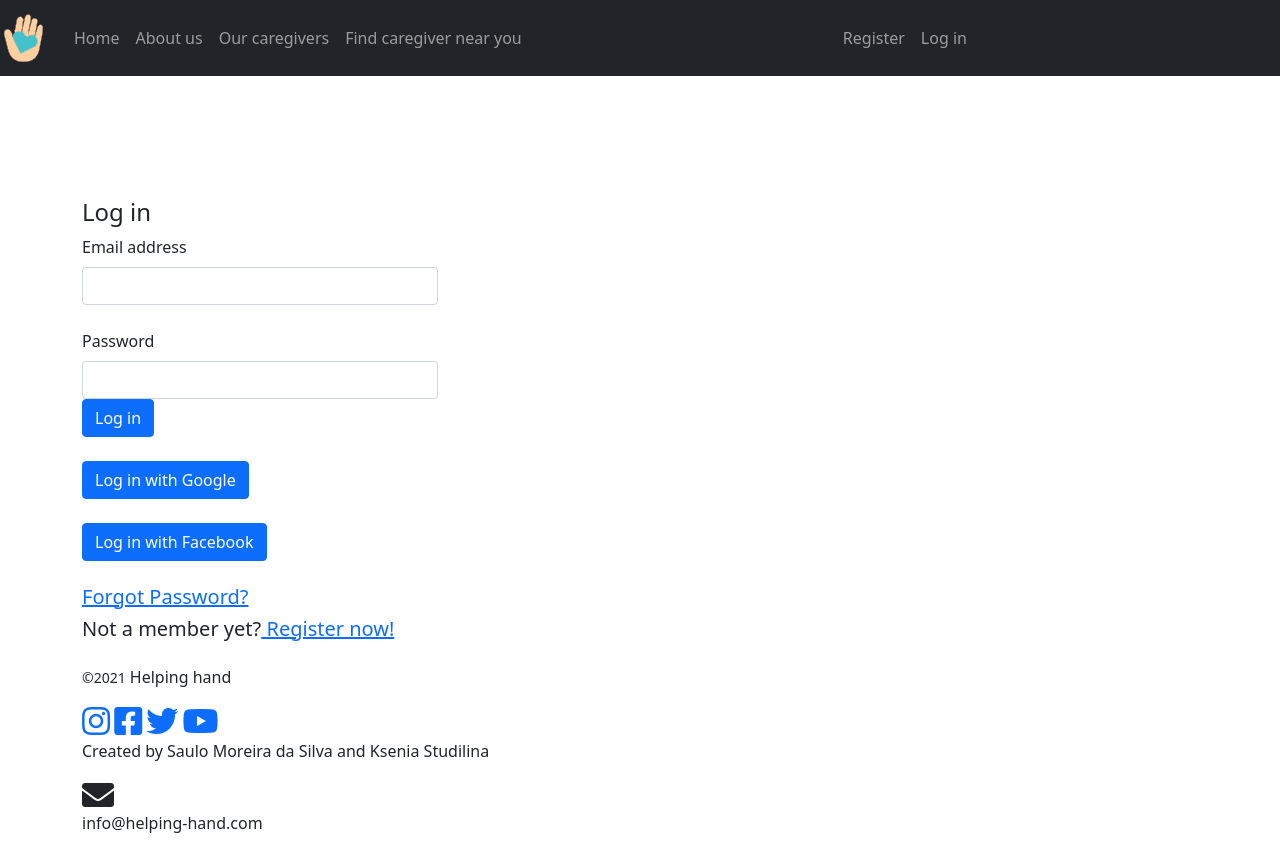
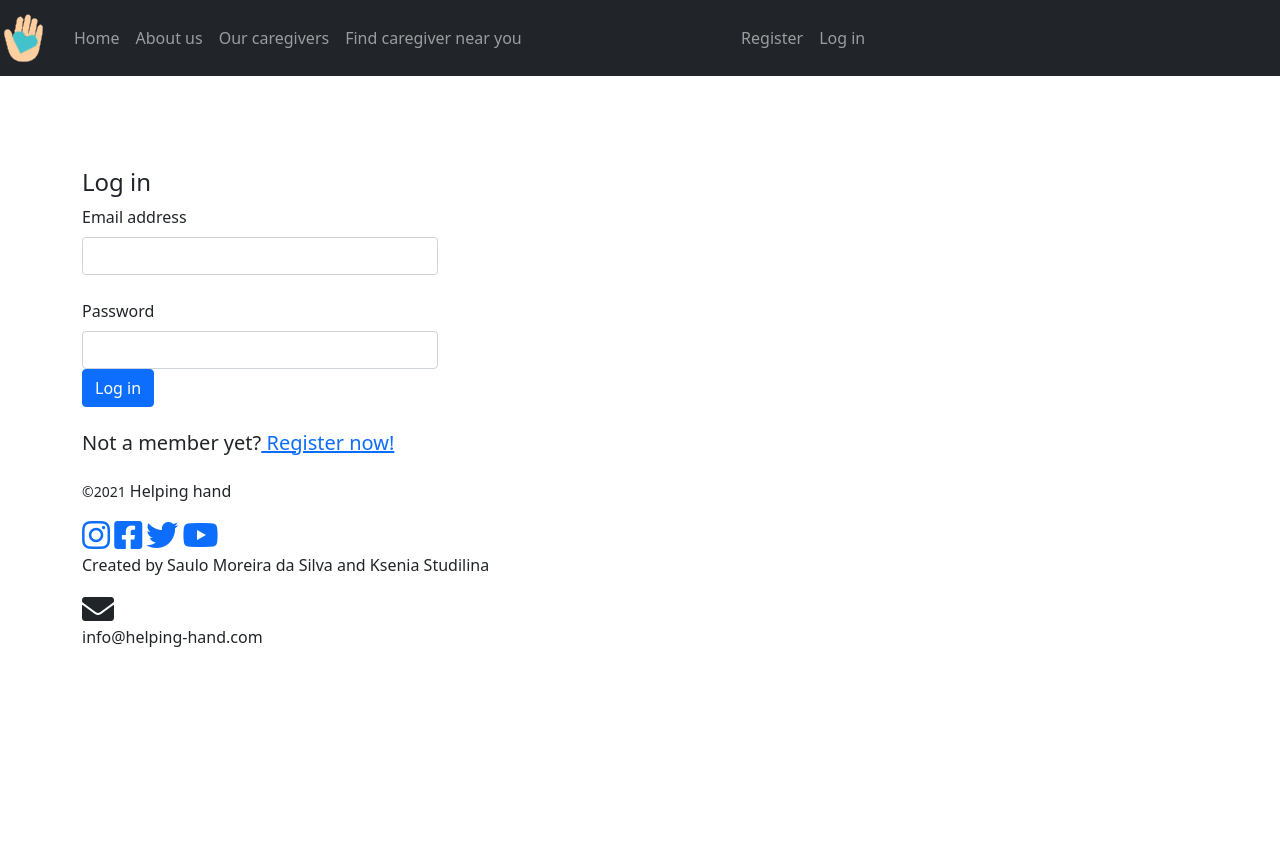
Before and after one commit to moreirasaulo/helping-hand, a PHP site: template templates/login.html.twig in a window 1280 px wide. After the commit the page ends 647 px from the top, so only its background shows below. Run offline with PHP 8.4, Linux system fonts and the light colour scheme; the template is opened without the code that fills it, so the values that code supplies are empty; some libraries are stand-ins or nearby versions; some web fonts are replaced.

Commit message:
last changes on html

```diff
--- a/templates/banner.html.twig
+++ b/templates/banner.html.twig
@@ -6,7 +6,7 @@
       <img src="images/carousel2.jpg" class="d-block w-100 myImg" alt="...">
       <div class="carousel-caption d-none d-md-block">
       <h1>Helping hand care</h1>
-            <p>Some representative placeholder content for the third slide of this carousel</p>
+            <p>We are connecting people who need help with those who offer</p>
                 <p><a class="btn btn-lg btn-primary" href="register">Register now</a></p>
       </div>
 
--- a/templates/login.html.twig
+++ b/templates/login.html.twig
@@ -25,15 +25,6 @@
 
 {% endblock %}
 
-{% block user %}
-  {% if userSession %}
-  <br><br><br>
-		<p>Logged in as {{userSession.firstName}} {{userSession.lastName}} </p>
-			{% else %}
-			Please log in or register first
-			<a href="/login"><input type="submit" name="login" value="Login"></input></a>
-			{% endif %}
-{% endblock %}
 
 
 {% block content %}
@@ -53,6 +44,9 @@
     {% endif %}
 
     <div class="wrap">
+    {% if  success %}
+    <p>{{success}}</p>
+    {% endif %}
     <h4> Log in </h4>
     <div class="row">
             <div class="col-md-4">
@@ -64,10 +58,6 @@
             <label for="password" class="form-label">Password</label>
             <input type="password" class="form-control" id="password" name = "password">
             <input type="submit" name="login" id="login" value="Log in" class="btn btn-primary"/> <br><br>
-            <button type="button" onclick="window.location='/logingoogle.php'" name="logingmail" class="btn btn-primary">Log in with Google</button><br><br>
-            <button type="button" onclick="window.location='/loginfacebook.php'" name="loginfacebook" class="btn btn-primary">Log in with Facebook</button><br><br>
-
-		    <h5><a href="/forgotpassword">Forgot Password?</a></h5>
             <h5><a>Not a member yet?<a href="register"> Register now!</a></h5>
             </form>
             </div>
--- a/templates/master.html.twig
+++ b/templates/master.html.twig
@@ -24,7 +24,6 @@
 
   {% include ('navbar.html.twig') %}
 
-  {% block user %}{% endblock %}
 
   {% block banner %}{% endblock %}
 
--- a/templates/navbar.html.twig
+++ b/templates/navbar.html.twig
@@ -2,7 +2,7 @@
         <!--Navigation-->
         <nav class="navbar navbar-expand-md navbar-dark bg-dark fixed-top user-select-none">
             <a class="navbar-brand" href="">
-                <img src="images/logo.png" alt="hand icon">
+                <img src="/images/logo.png" alt="hand icon">
             </a>
             <button class="navbar-toggler" type="button" data-toggle="collapse" data-target="#navbarResponsive">
             <span class="navbar-toggler-icon"></span>
@@ -10,7 +10,6 @@
 
             <div class="collapse navbar-collapse" id="navbarResponsive">
                 <ul class="navbar-nav ml-auto">
-                 <!--   ml auto is to align list(menu) to left, mr would be to right-->
                     <li class="nav-item">
                         <a href="/" class="nav-link">Home</a>
                     </li>
@@ -18,10 +17,10 @@
                         <a href="/#aboutUs" class="nav-link">About us</a>
                     </li>
                     <li class="nav-item">
-                        <a href="caregivers" class="nav-link">Our caregivers</a>
+                        <a href="/caregivers" class="nav-link">Our caregivers</a>
                     </li>
                     <li class="nav-item">
-                      <a href="#" class="nav-link">Find caregiver near you</a>
+                      <a href="/caregiversnearyou" class="nav-link">Find caregiver near you</a>
                   </li>
 
                 </ul>
@@ -30,21 +29,31 @@
                 <ul class="navbar-nav mr-auto">
 
                     <li class="nav-item">
-                        <a href="register" class="nav-link">Register</a>
+                        <a href="/register" class="nav-link">Register</a>
                     </li>
                     {% if userSession %}
                     <li class="nav-item">
-                        <a href="accountcaregiver" class="nav-link">My account</a>
+                        <a href="/accountcaregiver" class="nav-link">My account</a>
                     </li>
 		                   <li class="nav-item">
-                        <a href="logout" class="nav-link">Logout</a>
+                        <a href="/logout" class="nav-link">Logout</a>
                     </li>
                     {% else %}
                         <li class="nav-item">
-                        <a href="login" class="nav-link">Log in</a>
+                        <a href="/login" class="nav-link">Log in</a>
                     </li>
                     {% endif %}
 
+                </ul>
+            </div>
+            <div class="collapse navbar-collapse" id="navbarResponsive">
+                <ul class="navbar-nav mr-auto">
+
+                    {% if userSession %}
+                    <li class="nav-item">
+                        <p style="color:white;">Logged as {{userSession.firstName}} {{userSession.lastName}}</p>
+                    </li>
+                    {% endif %}
 
                 </ul>
             </div>
```
Also changed, not shown: templates/register.html.twig (+0 -35 lines), user.php (+1 -6 lines).
